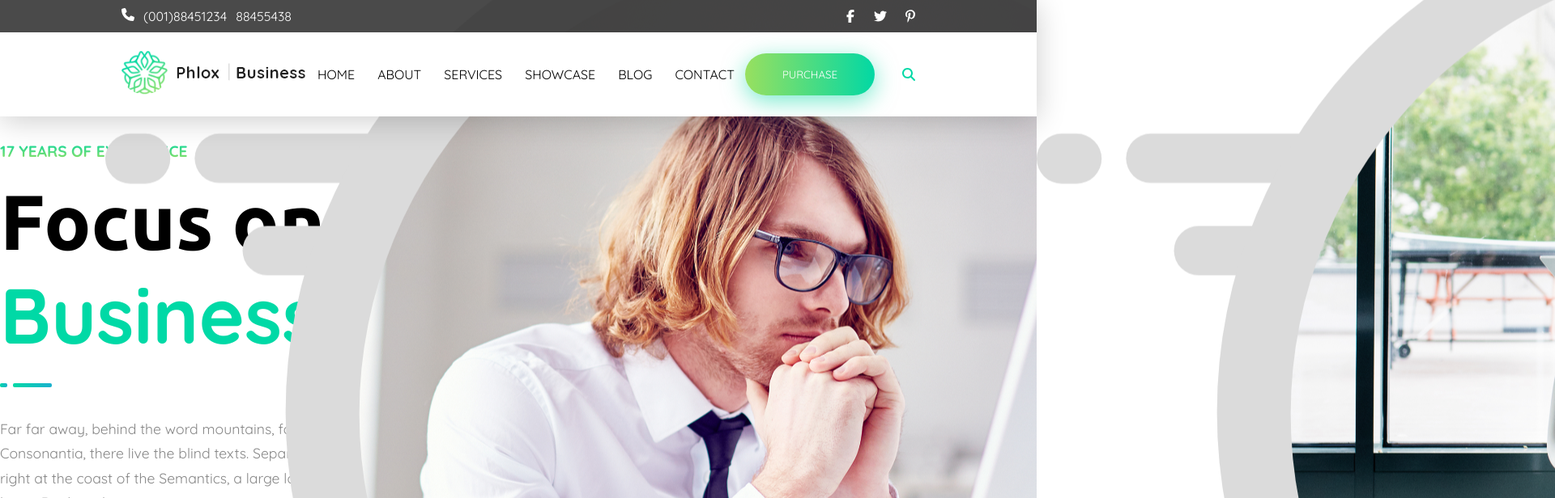
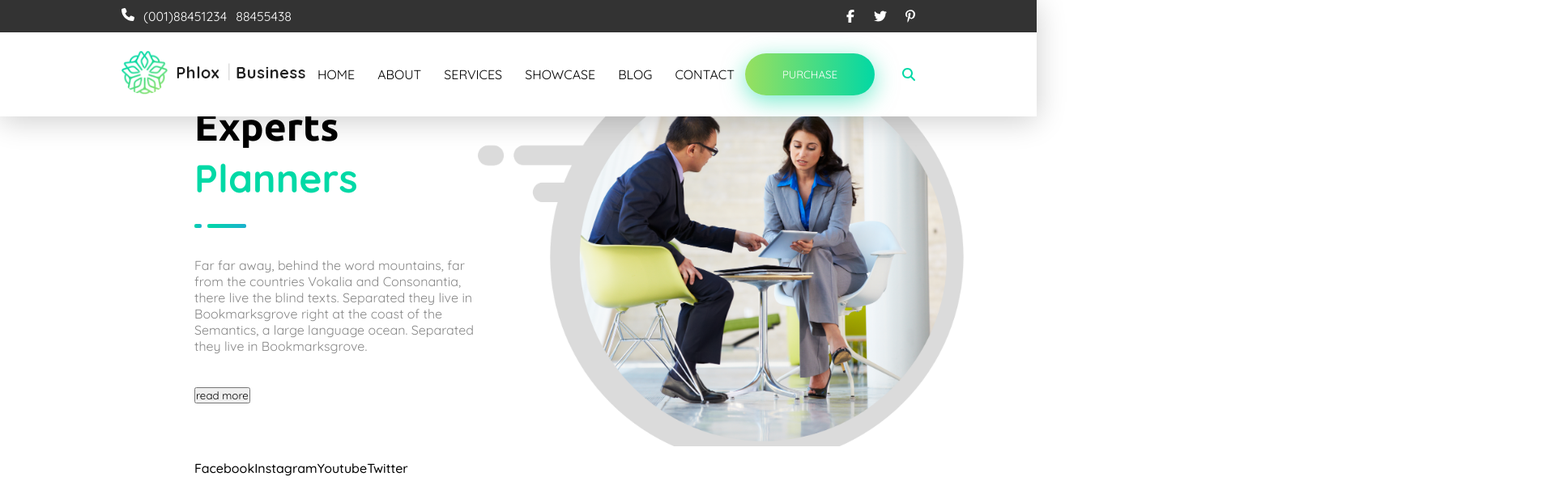
Before and after one commit to sebastianocalella/proj-html-vuejs, a Vue app: page / in a window 1280 px wide. Shown: the top 616 px of the page at 81% size, 1920 px wide, since content can reach past the window. Built offline with nearby package versions, Linux system fonts and the light colour scheme.

Commit message:
restyle MainCarousel structure

```diff
--- a/src/components/AppHeaderComponents/HeaderInfo.vue
+++ b/src/components/AppHeaderComponents/HeaderInfo.vue
@@ -31,7 +31,7 @@ export default {
         align-items: center;
         height: 40px;
         padding: $h-p-standard;
-        background-color: $bg-dark-1;
+        background-color: $bg-dark-2;
         color: $c-lightest;
 
         .contacts{
--- a/src/components/AppMain.vue
+++ b/src/components/AppMain.vue
@@ -1,5 +1,5 @@
 <template>
-    <div>
+    <main>
         <MainCarousel/>
         <YourWebsite/>
         <OurMissions/>
@@ -7,7 +7,7 @@
         <OurProjects/>
         <NewsBlog/>
         <JoinUs/>
-    </div>
+    </main>
 </template>
 
 <script>
--- a/src/components/AppMainComponents/MainCarousel.vue
+++ b/src/components/AppMainComponents/MainCarousel.vue
@@ -1,6 +1,12 @@
 <template>
     <div class="container">
-        <div class="text-content">
+        <CarouselSlide v-for="(slide,index) in carouselSlides" :key="slide" :index="index"
+        :textContent="slide.textContent"
+        :socials="slide.socials"
+        :imgUri="slide.imageUri"
+        :visibleSlide="visibleSlide"/>
+    </div>
+    <!--         <div class="text-content">
                 <span>17 years of experience</span>
                 <h1>Focus on Your <span>Business</span></h1>
                 <ComponentDivider/>
@@ -17,8 +23,8 @@
                 </span>
             </div>
             <div class="carousel-container">
-            <div v-for="(image,index) in carouselImages" :key="index" class="img-wrapper">
-                <img :src="getCarouselImage(image)" alt="">
+                <div>
+                    <img src="../../assets/images/Group-35-2x.png" alt="">
                 </div>
             </div>
             <div class="slider">
@@ -28,25 +34,76 @@
                     </li>
                 </ul>
             </div>
-    </div>
+        -->
 </template>
 
 <script>
-import ComponentDivider from '../utilitiesComponents/ComponentDivider.vue';
+import CarouselSlide from '../utilitiesComponents/CarouselSlide.vue'
 
 export default {
     name: 'MainCarousel',
     components:{
-        ComponentDivider
+        CarouselSlide
     },
     data(){
         return{
-            carouselImages:[
-                'Group-35-2x.png',
-                'Group-36-2x.png',
-                'Group-40-2x.png'
+            carouselSlides:[
+                {
+                    textContent:{
+                        surtitle:'17 years of experience',
+                        title:'Focus on Your <span class=text-content-component-span>Business</span>',
+                        text:'Far far away, behind the word mountains, far from the countries Vokalia and Consonantia, there live the blind texts. Separated they live in Bookmarksgrove right at the coast of the Semantics, a large language ocean. Separated they live in Bookmarksgrove.',
+                        button:{
+                            content:'read more',
+                            color: 'brand-dark'
+                        }
+                    },
+                    socials:[
+                        'Facebook',
+                        'Instagram',
+                        'Youtube',
+                        'Twitter'
                     ],
-            currentIndex: 1,
+                    imageUri:'Group-35-2x.png'
+                },
+                {
+                    textContent:{
+                        surtitle:'17 years of experience',
+                        title:'We Area a <br> Web Design <span class=text-content-component-span>BAgency</span>',
+                        text:'Far far away, behind the word mountains, far from the countries Vokalia and Consonantia, there live the blind texts. Separated they live in Bookmarksgrove right at the coast of the Semantics, a large language ocean. Separated they live in Bookmarksgrove.',
+                        button:{
+                            content:'read more',
+                            color: 'brand-dark'
+                        }
+                    },
+                    socials:[
+                        'Facebook',
+                        'Instagram',
+                        'Youtube',
+                        'Twitter'
+                    ],
+                    imageUri:'Group-36-2x.png'
+                },
+                {
+                    textContent:{
+                        surtitle:'17 years of experience',
+                        title:'A Group of <br> Experts <span class=text-content-component-span>Planners</span>',
+                        text:'Far far away, behind the word mountains, far from the countries Vokalia and Consonantia, there live the blind texts. Separated they live in Bookmarksgrove right at the coast of the Semantics, a large language ocean. Separated they live in Bookmarksgrove.',
+                        button:{
+                            content:'read more',
+                            color: 'brand-dark'
+                        }
+                    },
+                    socials:[
+                        'Facebook',
+                        'Instagram',
+                        'Youtube',
+                        'Twitter'
+                    ],
+                    imageUri:'Group-40-2x.png'
+                }
+            ],
+            visibleSlide: 2,
         }
     },
     methods:{
--- /dev/null
+++ b/src/components/utilitiesComponents/CarouselSlide.vue
@@ -0,0 +1,75 @@
+<template>
+    <div v-show="visibleSlide === index" class="container">
+        <div class="text-content-container">
+            <TextContent
+            :surtitle="textContent.surtitle"
+            :title="textContent.title"
+            :text="textContent.text"
+            :button="textContent.button"/>
+            <ul>
+                <li v-for="social in socials">
+                    <span>{{ social }}</span>
+                </li>
+            </ul>
+        </div>
+        <div class="img-wrapper">
+            <img :src="getCarouselImage(imgUri)" alt="">
+        </div>
+    </div>
+</template>
+<script>
+import TextContent from './TextContent.vue';
+
+export default {
+    name:"CarouselSlide",
+    components:{
+        TextContent,
+    },
+    props:{
+        textContent: Object,
+        socials: Array,
+        imgUri: String,
+        visibleSlide: Number,
+        index: Number
+    },
+    methods:{
+        getCarouselImage: function(imagePath){
+            return new URL('../../assets/images/'+imagePath, import.meta.url).href
+        }
+    }
+}
+</script>
+
+<style lang="scss" scoped>
+    .container{
+        display: flex;
+        justify-content: space-between;
+        align-items: center;
+        margin: 0 90px;
+
+        .text-content-container{
+            width: 35%;
+            margin-left: 150px;
+
+            ul{
+                display: flex;
+                justify-content: space-between;
+                width: 65%;
+                margin-top: 70px;
+                li{
+                    font-weight: 500;
+                }
+            }
+        }
+
+        .img-wrapper{
+            width: 60%;
+            overflow: hidden;
+
+            img{
+                width: 100%;
+                transform: translateY(5%);
+            }
+        }
+    }
+</style>
```
Lines whose indentation alone changed are shown as unchanged.
